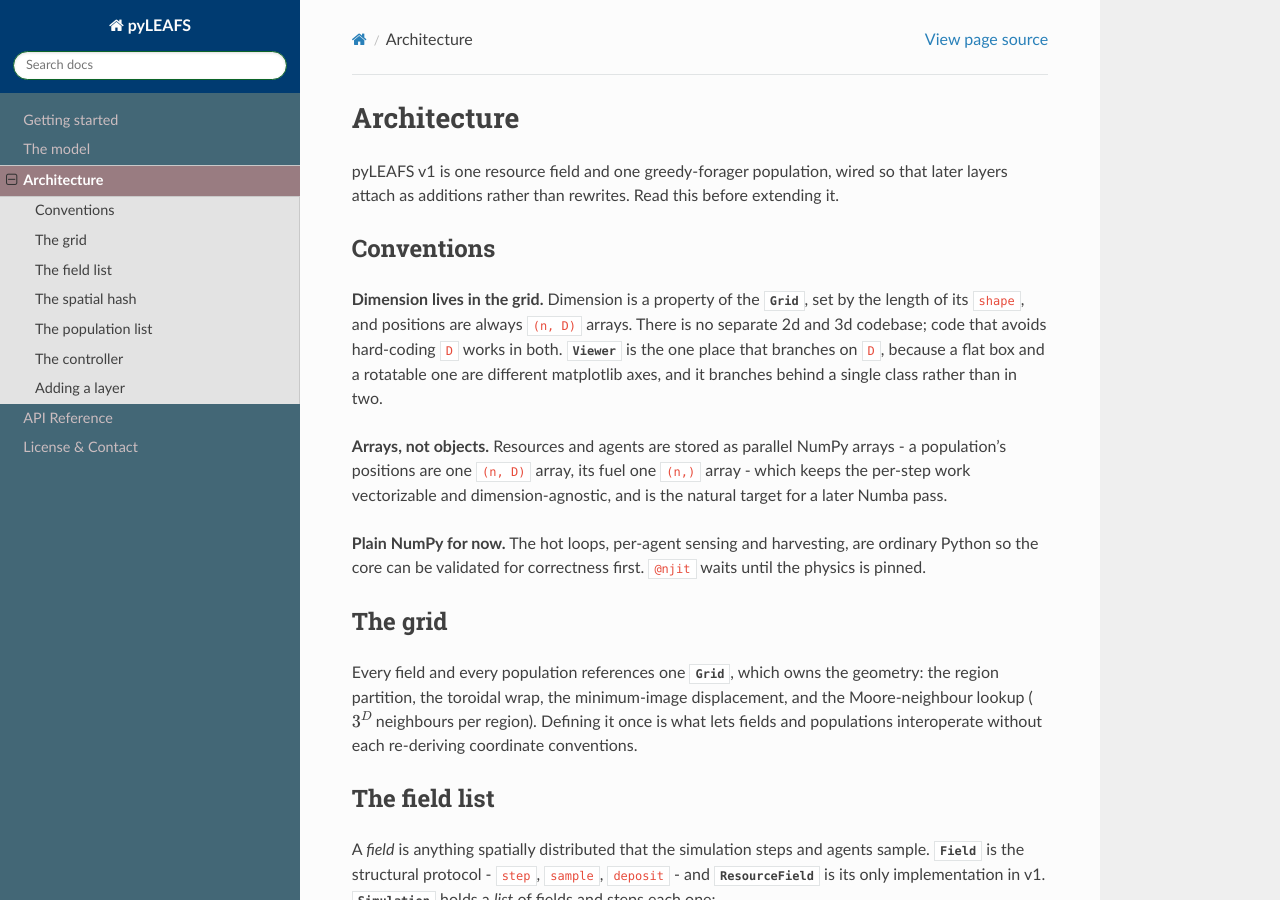
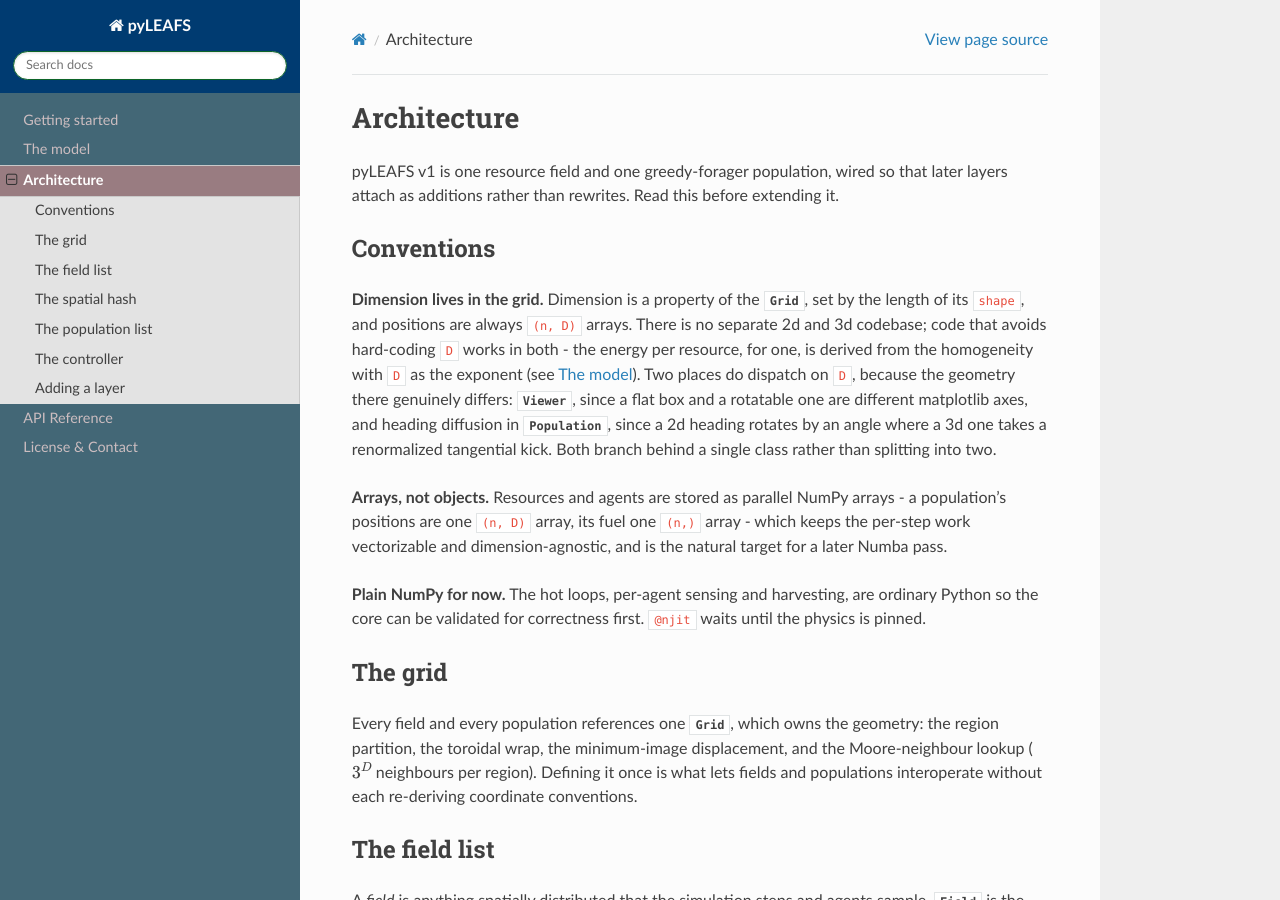
Before and after one commit to EternalTime/LEAFS, a Sphinx documentation site: the page built from docs/guide_core.rst, in a window 1280 px wide and 900 px high. Built offline with Sphinx 7.4.7 and the Read the Docs theme 3.1.0, drawn with Linux system fonts in a browser that asks for light colours.

Commit message:
no-mistakes(document): Correct dimension-branching claim in architecture guide

```diff
--- a/docs/guide_core.rst
+++ b/docs/guide_core.rst
@@ -11,10 +11,14 @@
 **Dimension lives in the grid.** Dimension is a property of the
 :class:`~pyLEAFS.Grid`, set by the length of its ``shape``, and positions are
 always ``(n, D)`` arrays. There is no separate 2d and 3d codebase; code that
-avoids hard-coding ``D`` works in both. :class:`~pyLEAFS.viewer.Viewer` is the one
-place that branches on ``D``, because a flat box and a rotatable one are
-different matplotlib axes, and it branches behind a single class rather than
-in two.
+avoids hard-coding ``D`` works in both - the energy per resource, for one, is
+derived from the homogeneity with ``D`` as the exponent (see :doc:`theory`).
+Two places do dispatch on ``D``, because the geometry there genuinely differs:
+:class:`~pyLEAFS.viewer.Viewer`, since a flat box and a rotatable one are
+different matplotlib axes, and heading diffusion in
+:class:`~pyLEAFS.Population`, since a 2d heading rotates by an angle where a 3d
+one takes a renormalized tangential kick. Both branch behind a single class
+rather than splitting into two.
 
 **Arrays, not objects.** Resources and agents are stored as parallel NumPy
 arrays - a population's positions are one ``(n, D)`` array, its fuel one
```
